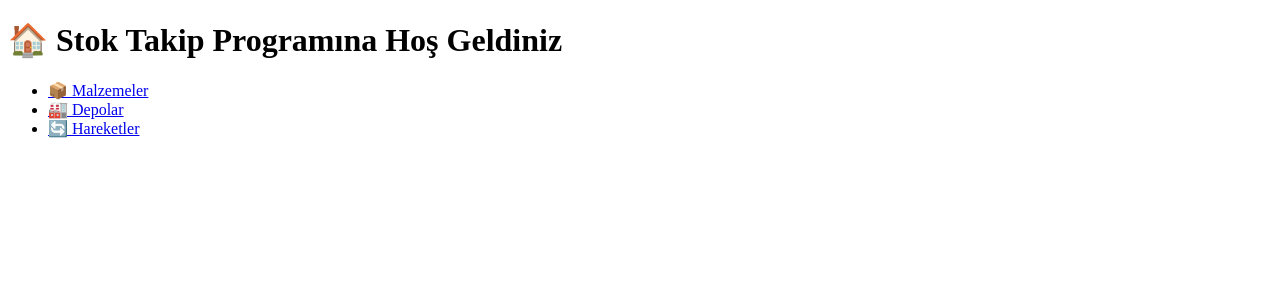
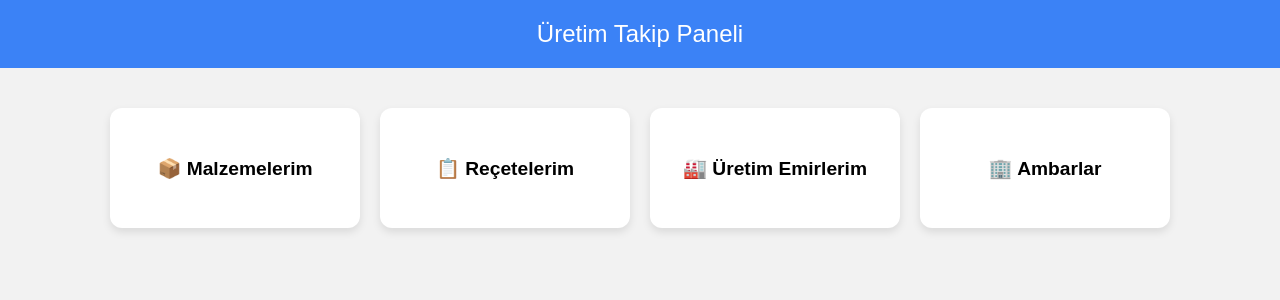
Before and after one commit to Polat578/recete-projesi, a Flask app: page / in a window 1280 px wide. Shown: the top 300 px of the page. Run offline with Flask 3, Linux system fonts and the light colour scheme.

Commit message:
index.html

```diff
--- a/templates/index.html
+++ b/templates/index.html
@@ -2,14 +2,46 @@
 <html lang="tr">
 <head>
   <meta charset="UTF-8">
-  <title>🏠 Anasayfa</title>
+  <title>Üretim Takip Paneli</title>
+  <style>
+    body { font-family: Arial; background: #f2f2f2; margin: 0; }
+    header { background-color: #3b82f6; color: white; padding: 20px; text-align: center; font-size: 1.5em; }
+    .dashboard {
+      display: flex;
+      justify-content: center;
+      flex-wrap: wrap;
+      gap: 20px;
+      padding: 40px;
+    }
+    .widget {
+      width: 250px;
+      height: 120px;
+      background: white;
+      border-radius: 12px;
+      display: flex;
+      align-items: center;
+      justify-content: center;
+      font-size: 1.2rem;
+      font-weight: bold;
+      box-shadow: 0 4px 8px rgba(0,0,0,0.1);
+      cursor: pointer;
+      text-decoration: none;
+      color: black;
+      transition: transform 0.2s;
+    }
+    .widget:hover {
+      transform: scale(1.05);
+      background-color: #f0f8ff;
+    }
+  </style>
 </head>
 <body>
-  <h1>🏠 Stok Takip Programına Hoş Geldiniz</h1>
-  <ul>
-    <li><a href="/materials">📦 Malzemeler</a></li>
-    <li><a href="/warehouses">🏭 Depolar</a></li>
-    <li><a href="/movements">🔄 Hareketler</a></li>
-  </ul>
+  <header>Üretim Takip Paneli</header>
+  <div class="dashboard">
+    <a class="widget" href="/materials">📦 Malzemelerim</a>
+    <a class="widget" href="/recipes">📋 Reçetelerim</a>
+    <a class="widget" href="/orders">🏭 Üretim Emirlerim</a>
+    <a class="widget" href="/warehouses">🏢 Ambarlar</a>
+  </div>
 </body>
 </html>
```
